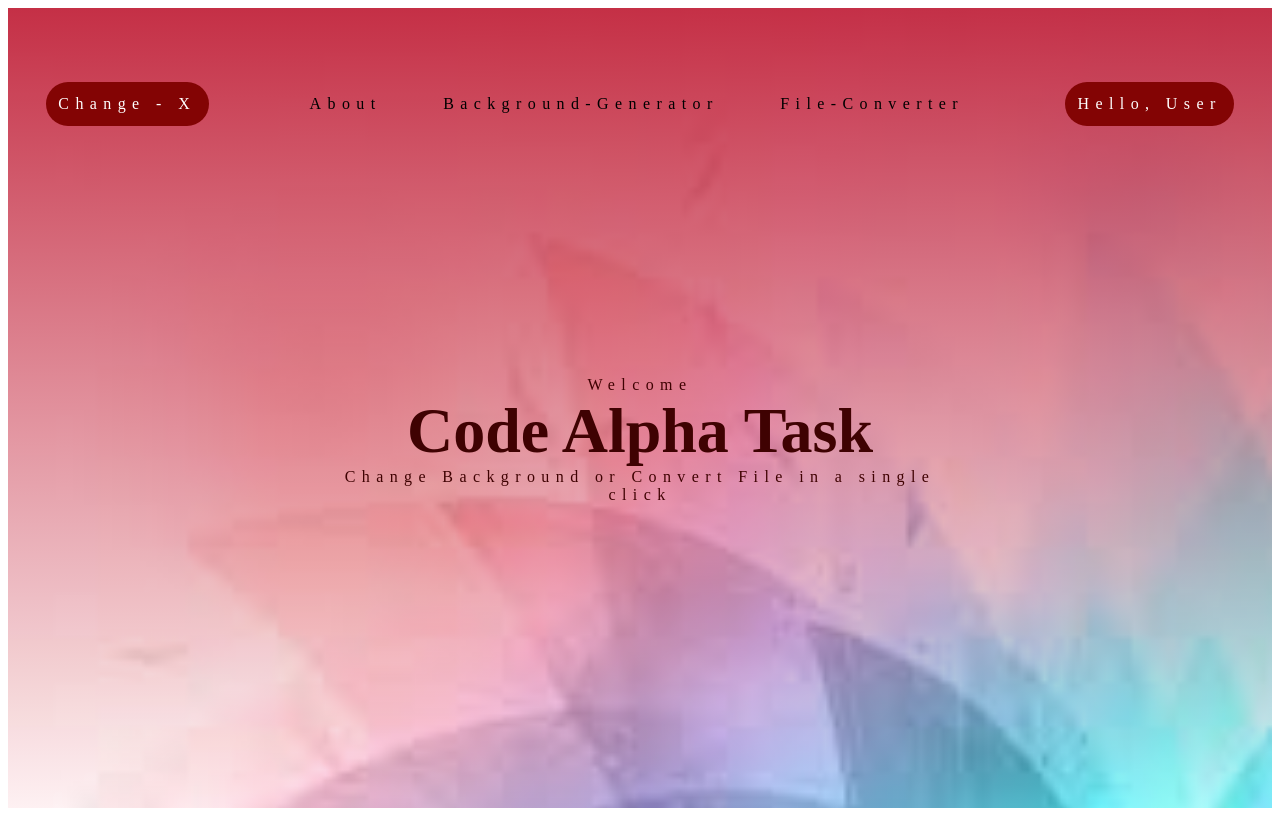
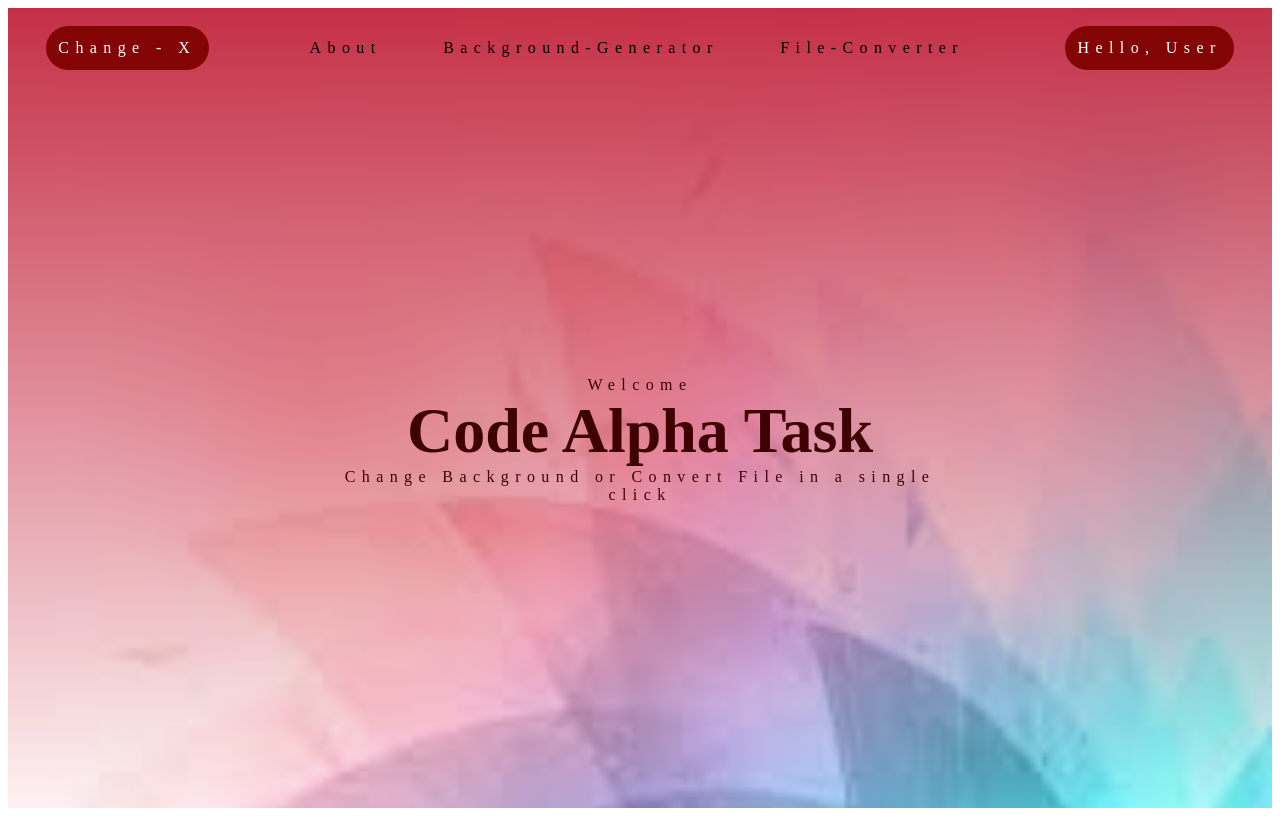
Before and after one commit to Mallika-2002/code-Alpha, a plain HTML site: page index.html in a window 1280 px wide. Drawn offline with Linux system fonts and the light colour scheme.

Commit message:
Update index.html

```diff
--- a/index.html
+++ b/index.html
@@ -19,7 +19,7 @@
 
         nav {
             display: flex;
-            height: 15vw;
+            height: 10vh;
             justify-content: space-around;
             letter-spacing: 0.3vw;
             color: white;
@@ -28,10 +28,10 @@
 
         nav a {
             text-decoration: none;
-            /* font-size:1.2vw; */
             color: black;
             padding: 2vw;
-            /* margin : 2vw 0vw; */
+            /* overflow: hidden; */
+            white-space: nowrap;
             position: relative;
 
         }
```
